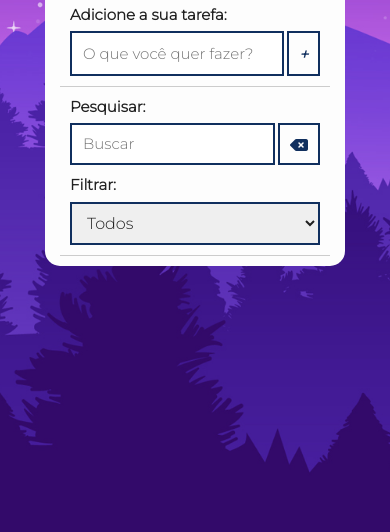
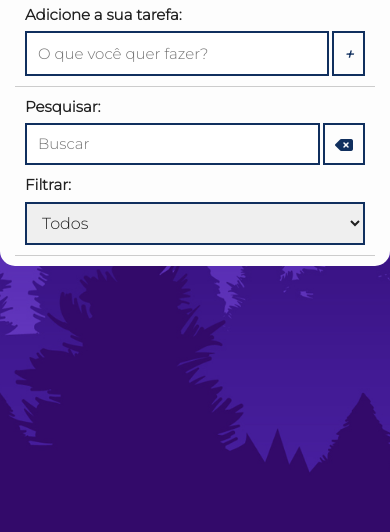
Before and after one commit to filcavalcante/todo-list, a plain HTML site: page index.html in a window 390 px wide. Shown: the part 312-844 px from the top of the page. Drawn offline with Linux system fonts and the light colour scheme.

Commit message:
ajuste para o tamanho da tela ficar responsivo em telas menores que 450px

```diff
--- a/css/styles.css
+++ b/css/styles.css
@@ -408,14 +408,7 @@ button:hover .tooltip-btn-principais {
 
 @media (max-width: 450px) {
     .todo-container {
-        min-width: 40rem;
-        max-width: 40rem;
+        min-width: 100%;
+        max-width: 100%;
     }
 }
-
-@media (max-width: 400px) {
-    .todo-container {
-        min-width: 30rem;
-        max-width: 30rem;
-    }
-}
```
